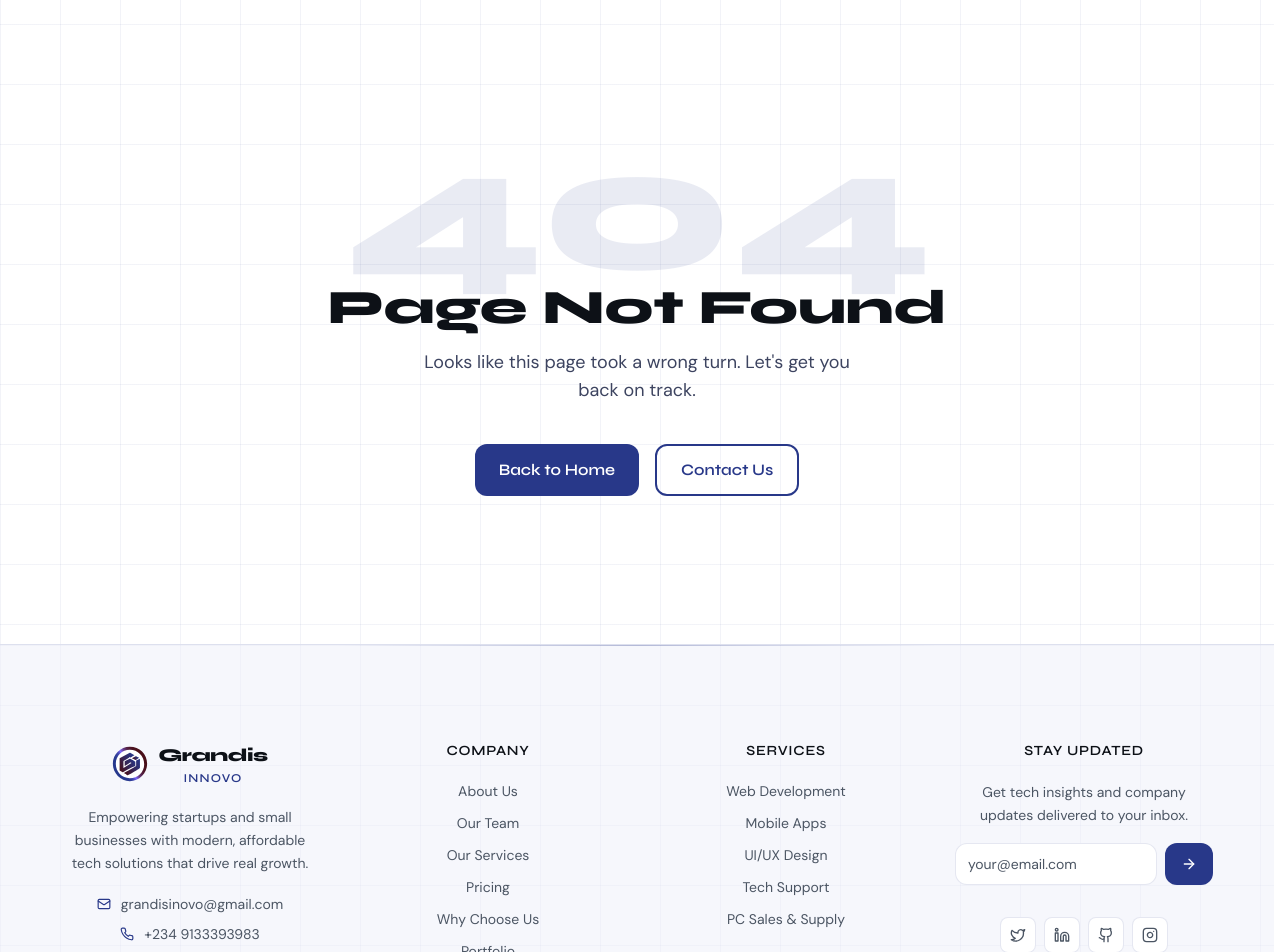
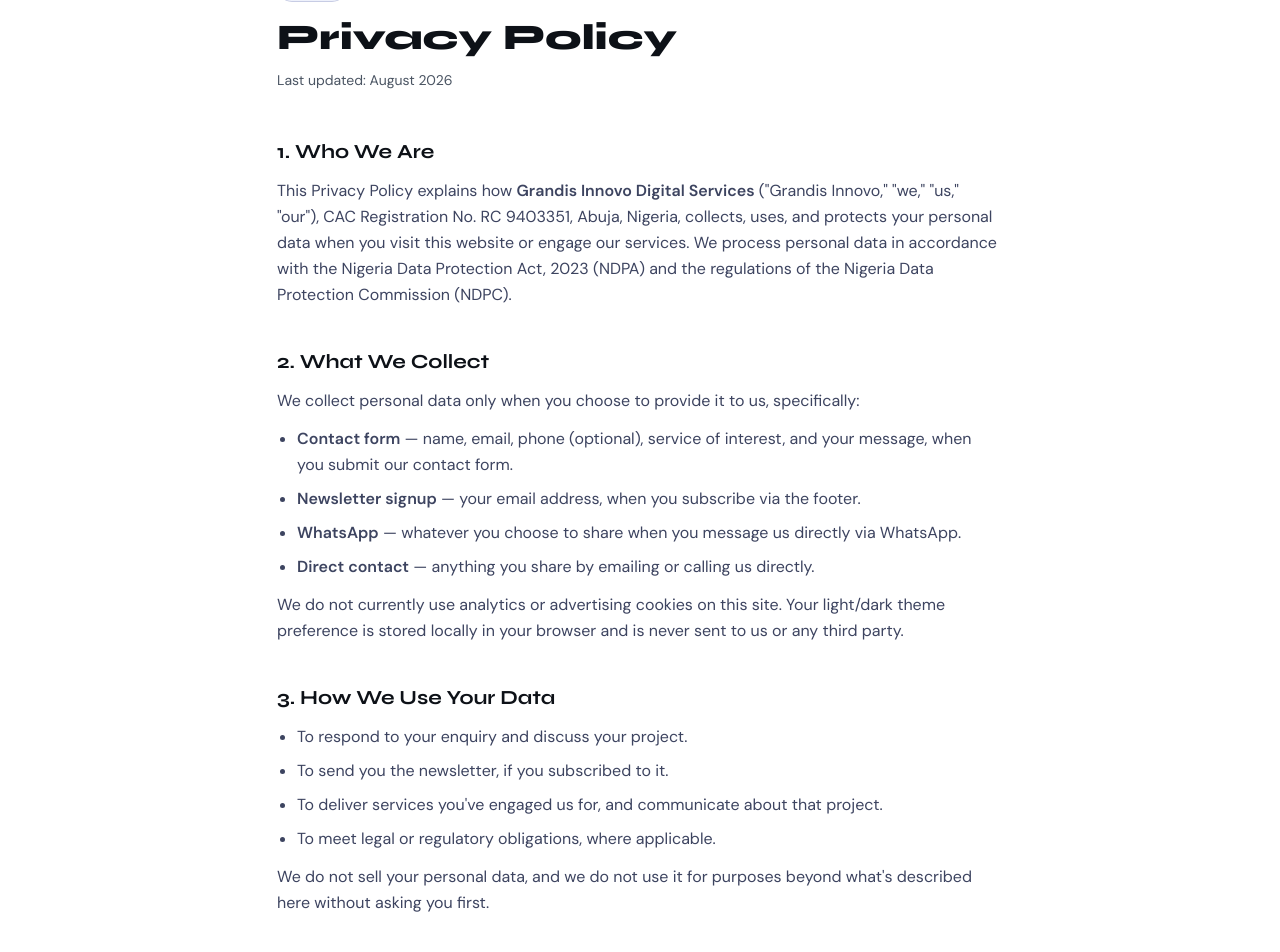
Before and after one commit to grandisinnovo-rgb/grandisinnovo, a Next.js app: page /privacy in a window 1280 px wide. Before the commit this address had no page. Shown: the part 200-1152 px from the top of the page. Built offline with nearby package versions, Linux system fonts and the light colour scheme.

Commit message:
Create page.tsx

```diff
--- /dev/null
+++ b/src/app/privacy/page.tsx
@@ -0,0 +1,161 @@
+import type { Metadata } from "next";
+import { FadeIn, SectionBadge } from "@/components/ui/Motion";
+import { REG_NO } from "@/lib/data";
+
+export const metadata: Metadata = {
+  title: "Privacy Policy",
+  description: "Privacy Policy for Grandis Innovo Digital Services.",
+};
+
+const lastUpdated = "August 2026";
+
+export default function PrivacyPage() {
+  return (
+    <div className="pt-32 pb-20">
+      <section className="container-custom max-w-3xl mx-auto">
+        <FadeIn><SectionBadge className="mb-4">Legal</SectionBadge></FadeIn>
+        <FadeIn delay={0.1}>
+          <h1 className="font-display font-extrabold text-4xl text-[var(--text-primary)] mb-3">
+            Privacy Policy
+          </h1>
+        </FadeIn>
+        <FadeIn delay={0.15}>
+          <p className="text-sm text-[var(--text-muted)] mb-12">Last updated: {lastUpdated}</p>
+        </FadeIn>
+
+        <FadeIn delay={0.2} className="space-y-10 text-[var(--text-secondary)] leading-relaxed">
+          <section>
+            <h2 className="font-display font-bold text-xl text-[var(--text-primary)] mb-3">1. Who We Are</h2>
+            <p>
+              This Privacy Policy explains how <strong>Grandis Innovo Digital Services</strong>{" "}
+              (&quot;Grandis Innovo,&quot; &quot;we,&quot; &quot;us,&quot; &quot;our&quot;), CAC
+              Registration No. {REG_NO}, Abuja, Nigeria, collects, uses, and protects your
+              personal data when you visit this website or engage our services. We process
+              personal data in accordance with the Nigeria Data Protection Act, 2023 (NDPA) and
+              the regulations of the Nigeria Data Protection Commission (NDPC).
+            </p>
+          </section>
+
+          <section>
+            <h2 className="font-display font-bold text-xl text-[var(--text-primary)] mb-3">2. What We Collect</h2>
+            <p>We collect personal data only when you choose to provide it to us, specifically:</p>
+            <ul className="list-disc pl-5 space-y-2 mt-3">
+              <li><strong>Contact form</strong> — name, email, phone (optional), service of interest, and your message, when you submit our contact form.</li>
+              <li><strong>Newsletter signup</strong> — your email address, when you subscribe via the footer.</li>
+              <li><strong>WhatsApp</strong> — whatever you choose to share when you message us directly via WhatsApp.</li>
+              <li><strong>Direct contact</strong> — anything you share by emailing or calling us directly.</li>
+            </ul>
+            <p className="mt-3">
+              We do not currently use analytics or advertising cookies on this site. Your
+              light/dark theme preference is stored locally in your browser and is never sent to
+              us or any third party.
+            </p>
+          </section>
+
+          <section>
+            <h2 className="font-display font-bold text-xl text-[var(--text-primary)] mb-3">3. How We Use Your Data</h2>
+            <ul className="list-disc pl-5 space-y-2">
+              <li>To respond to your enquiry and discuss your project.</li>
+              <li>To send you the newsletter, if you subscribed to it.</li>
+              <li>To deliver services you&apos;ve engaged us for, and communicate about that project.</li>
+              <li>To meet legal or regulatory obligations, where applicable.</li>
+            </ul>
+            <p className="mt-3">
+              We do not sell your personal data, and we do not use it for purposes beyond what&apos;s
+              described here without asking you first.
+            </p>
+          </section>
+
+          <section>
+            <h2 className="font-display font-bold text-xl text-[var(--text-primary)] mb-3">4. Third Parties We Use</h2>
+            <p>To operate this site and respond to you, we rely on the following processors:</p>
+            <ul className="list-disc pl-5 space-y-2 mt-3">
+              <li><strong>Formspree</strong> — processes contact form submissions and delivers them to us by email.</li>
+              <li><strong>Resend</strong> — sends newsletter confirmation emails.</li>
+              <li><strong>WhatsApp (Meta)</strong> — if you message us via WhatsApp, that conversation is subject to WhatsApp&apos;s own privacy policy in addition to this one.</li>
+              <li><strong>Vercel</strong> — hosts this website.</li>
+            </ul>
+            <p className="mt-3">
+              Each of these providers processes data according to their own privacy policies,
+              which we encourage you to review if you have specific concerns about how they
+              handle data in transit.
+            </p>
+          </section>
+
+          <section>
+            <h2 className="font-display font-bold text-xl text-[var(--text-primary)] mb-3">5. Data Retention</h2>
+            <p>
+              We keep contact form and enquiry data for as long as reasonably necessary to
+              respond to you and, where a project results, for the duration of that business
+              relationship plus a reasonable period afterward for record-keeping. Newsletter
+              subscriber emails are kept until you unsubscribe.
+            </p>
+          </section>
+
+          <section>
+            <h2 className="font-display font-bold text-xl text-[var(--text-primary)] mb-3">6. Your Rights</h2>
+            <p>Under the NDPA, you have the right to:</p>
+            <ul className="list-disc pl-5 space-y-2 mt-3">
+              <li>Know what personal data we hold about you and why.</li>
+              <li>Request a copy of your data.</li>
+              <li>Request correction of inaccurate data.</li>
+              <li>Request deletion of your data, where we&apos;re not required to keep it for a legal reason.</li>
+              <li>Withdraw consent (e.g., unsubscribe from the newsletter) at any time.</li>
+              <li>Object to certain uses of your data.</li>
+            </ul>
+            <p className="mt-3">
+              To exercise any of these rights, contact us using the details below. You also have
+              the right to lodge a complaint with the Nigeria Data Protection Commission (NDPC)
+              if you believe your data has been mishandled.
+            </p>
+          </section>
+
+          <section>
+            <h2 className="font-display font-bold text-xl text-[var(--text-primary)] mb-3">7. Security</h2>
+            <p>
+              We take reasonable technical and organizational measures to protect the data you
+              share with us. No method of transmission or storage is completely secure, and we
+              cannot guarantee absolute security, but we work to minimize risk in how we handle
+              your data.
+            </p>
+          </section>
+
+          <section>
+            <h2 className="font-display font-bold text-xl text-[var(--text-primary)] mb-3">8. Children&apos;s Privacy</h2>
+            <p>
+              Our services are intended for businesses and individuals capable of entering into
+              a service agreement. We do not knowingly collect personal data from children.
+            </p>
+          </section>
+
+          <section>
+            <h2 className="font-display font-bold text-xl text-[var(--text-primary)] mb-3">9. Changes to This Policy</h2>
+            <p>
+              We may update this Privacy Policy from time to time to reflect changes in our
+              practices or legal requirements. The &quot;Last updated&quot; date at the top of
+              this page reflects the most recent revision.
+            </p>
+          </section>
+
+          <section>
+            <h2 className="font-display font-bold text-xl text-[var(--text-primary)] mb-3">10. Contact</h2>
+            <p>
+              For any questions about this Privacy Policy, or to exercise your data rights,
+              contact us at{" "}
+              <a href="mailto:grandisinovo@gmail.com" className="text-brand-blue dark:text-[#4a6cf7] underline">
+                grandisinovo@gmail.com
+              </a>.
+            </p>
+          </section>
+
+          <p className="text-xs text-[var(--text-muted)] pt-6 border-t border-[var(--border-color)]">
+            This document is a general template intended to reflect common NDPA obligations for
+            a small digital services business and does not constitute legal advice. As you begin
+            processing real client data, we recommend having a qualified Nigerian data protection
+            professional or lawyer review this policy for your specific circumstances.
+          </p>
+        </FadeIn>
+      </section>
+    </div>
+  );
+}
```
